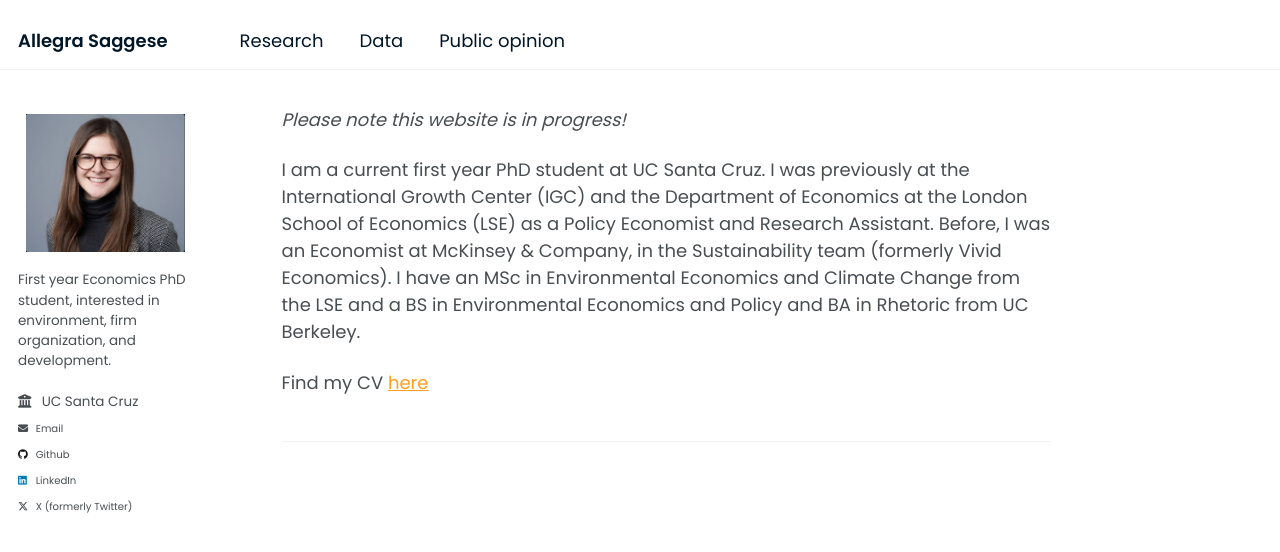
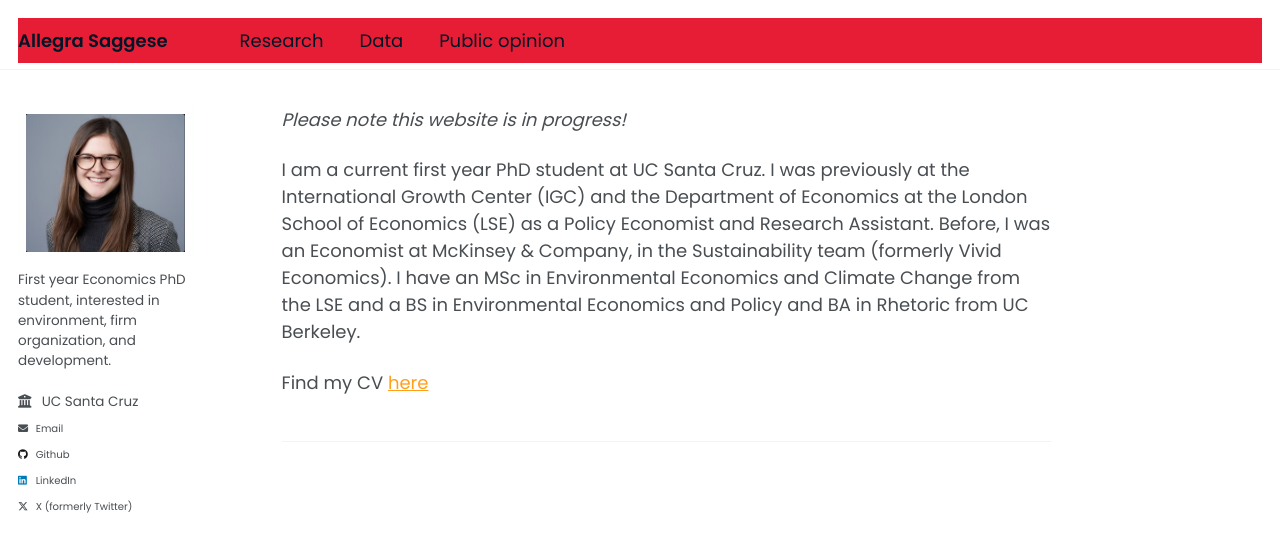
Before and after one commit to allegra-saggese-econ/allegra-saggese-econ.github.io, a Jekyll site: the page built from _pages/index.md, in a window 1280 px wide. Shown: the top 552 px of the page. Built offline with Jekyll 4.4.1, drawn with Linux system fonts in a browser that asks for light colours.

```diff
--- a/_sass/_navigation.scss
+++ b/_sass/_navigation.scss
@@ -175,7 +175,7 @@
 .greedy-nav {
   position: relative;
   min-width: 250px;
-  background: $background-color;
+  background: $vibrant-red;
 
   a {
     display: block;
```
